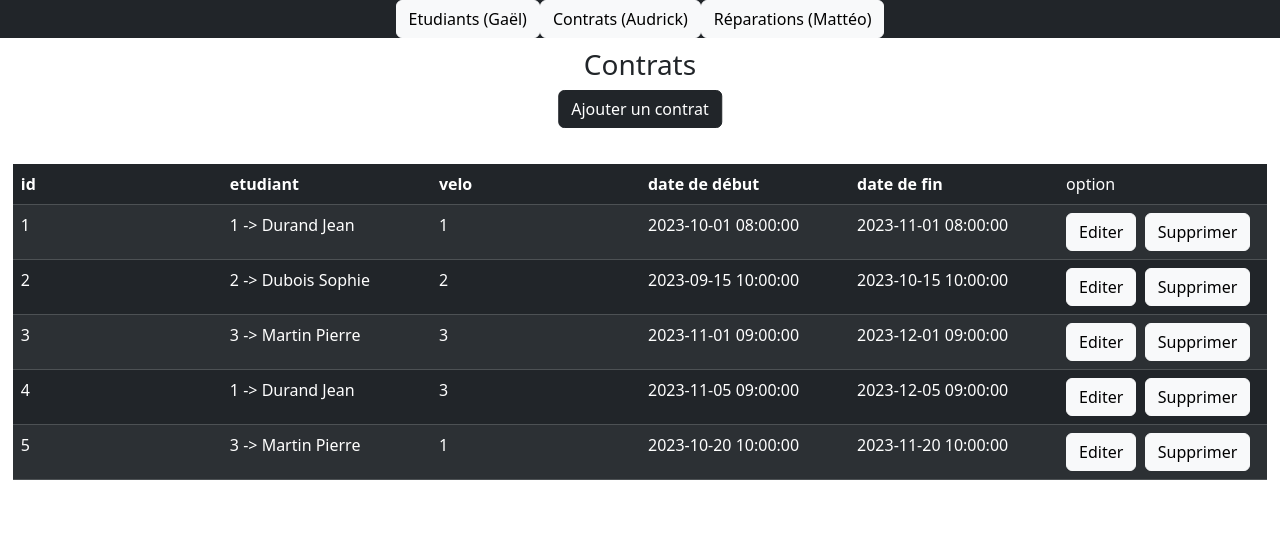
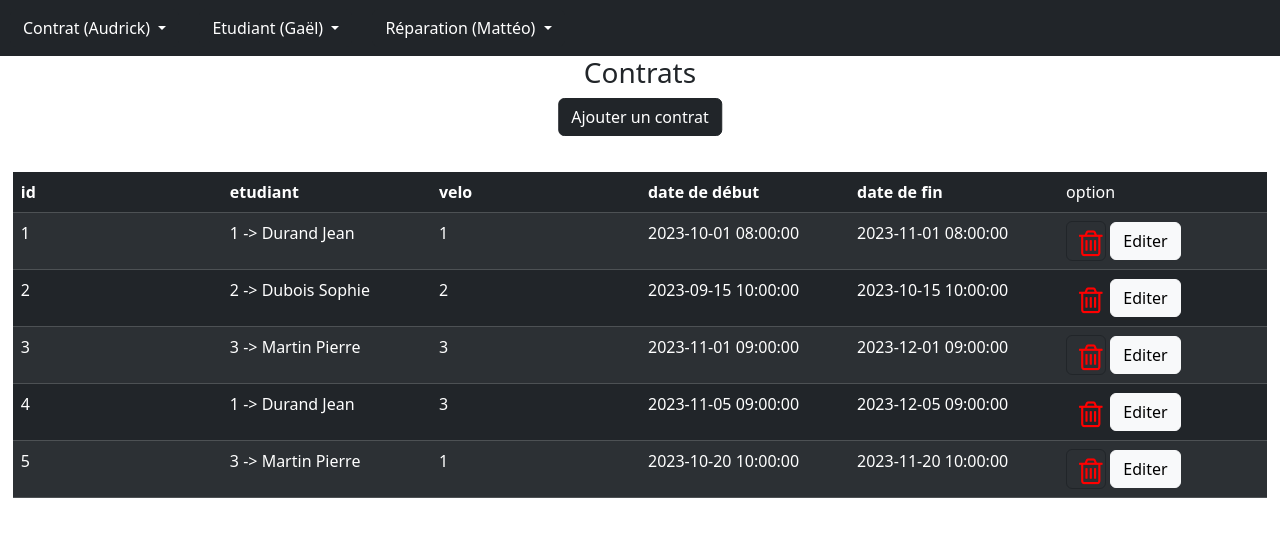
Before and after one commit to asoltner-iut90/velocampus, a Flask app: page /contrat/show in a window 1280 px wide. Shown: the top 537 px of the page. Run offline with Flask 3, Linux system fonts and the light colour scheme; data comes from the database, SQL or seed files in the repository; some libraries are stand-ins or nearby versions.

Commit message:
PUSHHHHHH!!!!!!!

```diff
--- a/static/mes_styles.css
+++ b/static/mes_styles.css
@@ -1,3 +1,4 @@
+
 .flashes {
     padding: 5px;
     margin: 5px;
@@ -28,15 +29,19 @@ form {
     padding: 20px;
 }
 
+
+
 .menu{
     position: fixed;
     display: flex;
     flex-direction: row;
-    justify-content: center;
-   background-color:#212529 ;
+
+    background-color:#212529 ;
+    align-items: center;
     width: 100%;
     z-index: 10;
     top:0px;
+    height: 3.5em;
 }
 
 h3, h2, h1{
@@ -44,7 +49,7 @@ h3, h2, h1{
 }
 
 body{
-    padding-top: 3rem;
+    padding-top: 3.5rem;
 }
 
 .btn-add{
@@ -57,3 +62,8 @@ body{
     height: auto;
     width: auto;
 }
+.dropdown{
+    margin-left: 10px;
+    margin-right: 10px;
+
+}
--- a/templates/_nav.html
+++ b/templates/_nav.html
@@ -1,8 +1,30 @@
 <nav class="menu">
-    <a href="#" class="btn btn-light">Etudiants (Gaël)</a>
-    <a href="/contrat/show" class="btn btn-light">Contrats (Audrick)</a>
-    <a href="#" class="btn btn-light" style="width: auto">Réparations (Mattéo)</a>
 
-
-
+  <div class="dropdown">
+    <button class="btn btn-dark dropdown-toggle" type="button" data-bs-toggle="dropdown" aria-expanded="false">
+      Contrat (Audrick)
+    </button>
+    <ul class="dropdown-menu dropdown-menu-dark">
+      <li><a class="dropdown-item" href="/contrat/show">Afficher les contrats</a></li>
+      <li><a class="dropdown-item" href="/contrat/etat">État</a></li>
+    </ul>
+  </div>
+  <div class="dropdown">
+    <button class="btn btn-dark dropdown-toggle" type="button" data-bs-toggle="dropdown" aria-expanded="false">
+      Etudiant (Gaël)
+    </button>
+    <ul class="dropdown-menu dropdown-menu-dark">
+      <li><a class="dropdown-item" href="/etudiant/show">Afficher les étudiants</a></li>
+      <li><a class="dropdown-item" href="/etudiant/etat">État</a></li>
+    </ul>
+  </div>
+  <div class="dropdown">
+    <button class="btn btn-dark dropdown-toggle" type="button" data-bs-toggle="dropdown" aria-expanded="false">
+      Réparation (Mattéo)
+    </button>
+    <ul class="dropdown-menu dropdown-menu-dark">
+      <li><a class="dropdown-item" href="/reparation/show">Afficher les réparations</a></li>
+      <li><a class="dropdown-item" href="/reparation/etat">État</a></li>
+    </ul>
+  </div>
 </nav>
--- a/templates/contrat/show_contrats.html
+++ b/templates/contrat/show_contrats.html
@@ -30,8 +30,13 @@
                     <td>{{ ligne.dateDebut }}</td>
                     <td>{{ ligne.dateFin }}</td>
                     <td>
-                        <a href="/contrat/edit?id={{ ligne.idContrat }}" class="btn btn-light">Editer</a>&nbsp;
-                        <a href="/contrat/delete?id={{ ligne.idContrat }}" class="btn btn-light">Supprimer</a>
+                        <button style="width: 40px; height: 40px; border: 1px solid " class="btn">
+                            <i class="fa fa-trash-o" style="color:red; font-size:30px"></i>
+                        </button>
+
+
+
+                        <a href="/contrat/edit?id={{ ligne.idContrat }}" class="btn btn-light">Editer</a>
                     </td>
                 </tr>
             {% endfor %}
--- a/templates/index.html
+++ b/templates/index.html
@@ -10,6 +10,7 @@
     {% block stylesheets %}
         <link rel="stylesheet" href="{{ url_for('static', filename='mes_styles.css') }}" >
         <link rel="stylesheet" href="{{ url_for('static', filename='bootstrap/css/bootstrap.css') }}" >
+        <link rel="stylesheet" href="https://cdnjs.cloudflare.com/ajax/libs/font-awesome/4.7.0/css/font-awesome.min.css">
     {% endblock %}
 </head>
 <body>
```
Also changed, not shown: templates/contrat/test.html (added, +61 -0 lines).
